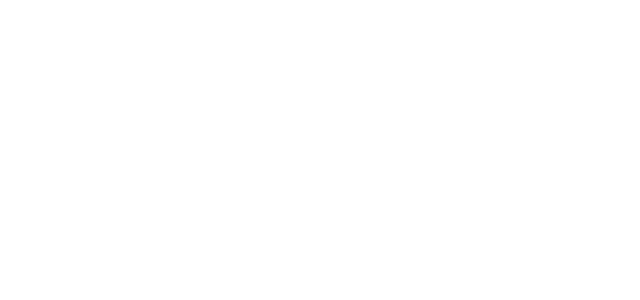
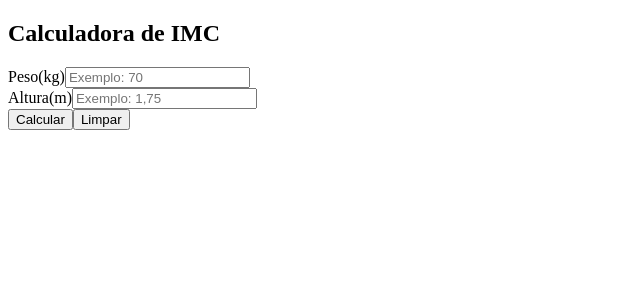
Before and after one commit to JayneGomes/imc-calculator, a React (Vite) app: page / in a window 1280 px wide. Shown: the top 300 px of the page, without its empty margins (0-640 px from the left). Built offline with nearby package versions, Linux system fonts and the light colour scheme.

Commit message:
Calc component created

```diff
--- a/src/components/ImcCalc.jsx
+++ b/src/components/ImcCalc.jsx
@@ -1,7 +1,42 @@
 import "./ImcCalc.css";
 
 const imcCalc = () => {
-  return <div></div>;
+  return (
+    <div id="calc-container">
+      <h2>Calculadora de IMC</h2>
+      <form id="imc-form">
+        <div className="form-inputs">
+          <div className="form-control">
+            <label htmlFor="weight">Peso(kg)</label>
+            <input
+              type="number"
+              id="weight"
+              name="weight"
+              placeholder="Exemplo: 70"
+            />
+          </div>
+          <div className="form-control">
+            <label htmlFor="height">Altura(m)</label>
+            <input
+              type="number"
+              id="height"
+              name="height"
+              placeholder="Exemplo: 1,75"
+            />
+          </div>
+          <div className="action-control"></div>
+        </div>
+      </form>
+      <div className="action-control">
+        <button type="submit" id="btn-calc">
+          Calcular
+        </button>
+        <button type="reset" id="btn-reset">
+          Limpar
+        </button>
+      </div>
+    </div>
+  );
 };
 
 export default imcCalc;
```
Also changed, not shown: 1 other file (tests, documents, lock files or other folders).
